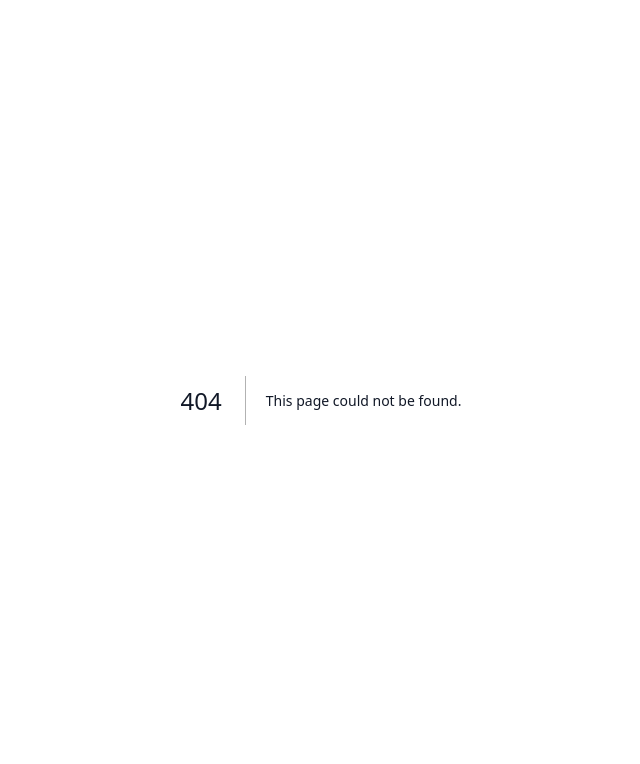
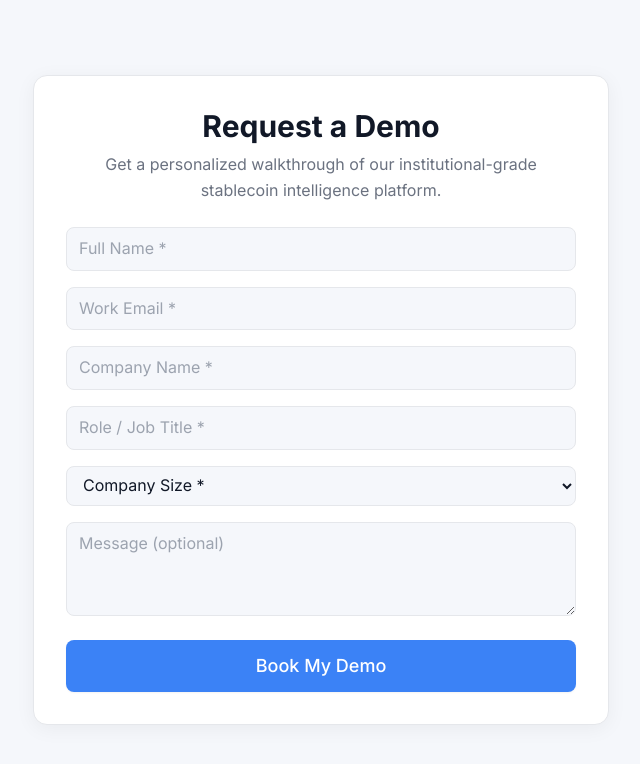
Before and after one commit to aryan192004/StableCoinMonitoringSystem, a Next.js app in the folder apps/frontend/: page /request-demo in a window 1280 px wide. Before the commit this address had no page. Shown: the top 764 px of the page, without its empty margins (319-959 px from the left). Built offline with nearby package versions, Linux system fonts and the light colour scheme.

Commit message:
added request demo form page

```diff
--- /dev/null
+++ b/apps/frontend/app/request-demo/page.tsx
@@ -0,0 +1,193 @@
+'use client';
+
+import { useState } from 'react';
+import { Button } from '@/components/ui';
+
+export default function RequestDemoPage() {
+  const [form, setForm] = useState({
+    name: '',
+    email: '',
+    company: '',
+    role: '',
+    size: '',
+    message: '',
+  });
+
+  const [errors, setErrors] = useState<any>({});
+  const [submitted, setSubmitted] = useState(false);
+
+  // Handle input change
+  const handleChange = (field: string, value: string) => {
+    setForm({ ...form, [field]: value });
+
+    // Remove error once user types
+    setErrors({ ...errors, [field]: '' });
+  };
+
+  // Validate fields
+  const validate = () => {
+    let newErrors: any = {};
+
+    if (!form.name) newErrors.name = 'Full name is required';
+    if (!form.email) newErrors.email = 'Email is required';
+    if (!form.company) newErrors.company = 'Company name is required';
+    if (!form.role) newErrors.role = 'Role is required';
+    if (!form.size) newErrors.size = 'Company size is required';
+
+    setErrors(newErrors);
+    return Object.keys(newErrors).length === 0;
+  };
+
+  // Submit form
+  const handleSubmit = (e: any) => {
+    e.preventDefault();
+
+    if (!validate()) return;
+
+    // Simulate API call
+    setTimeout(() => {
+      setSubmitted(true);
+    }, 600);
+  };
+
+  // Success screen
+  if (submitted) {
+    return (
+      <div className="min-h-screen flex items-center justify-center bg-background px-6">
+        <div className="bg-surface border border-border rounded-xl2 shadow-card p-10 text-center max-w-md w-full">
+          <h2 className="text-2xl font-bold text-textPrimary mb-4">
+            Demo Requested Successfully!
+          </h2>
+          <p className="text-textSecondary">
+            Our team will contact you within 24 hours with your personalized demo.
+          </p>
+
+          <div className="mt-6">
+            <a
+              href="/"
+              className="text-primary font-medium hover:underline"
+            >
+              ← Back to Home
+            </a>
+          </div>
+        </div>
+      </div>
+    );
+  }
+
+  // Form UI
+  return (
+    <div className="min-h-screen bg-background flex items-center justify-center px-6 py-16">
+      <div className="bg-surface border border-border rounded-xl2 shadow-card p-8 w-full max-w-xl">
+        <h1 className="text-3xl font-bold text-textPrimary mb-2 text-center">
+          Request a Demo
+        </h1>
+        <p className="text-textSecondary text-center mb-6">
+          Get a personalized walkthrough of our institutional-grade stablecoin intelligence platform.
+        </p>
+
+        <form className="space-y-4" onSubmit={handleSubmit}>
+          {/* Full Name */}
+          <div>
+            <input
+              type="text"
+              placeholder="Full Name *"
+              value={form.name}
+              onChange={(e) => handleChange('name', e.target.value)}
+              className={`w-full px-3 py-2 rounded-lg border ${
+                errors.name ? 'border-red-500' : 'border-border'
+              } bg-background focus:outline-none focus:ring-2 focus:ring-primary`}
+            />
+            {errors.name && (
+              <p className="text-red-500 text-sm mt-1">{errors.name}</p>
+            )}
+          </div>
+
+          {/* Email */}
+          <div>
+            <input
+              type="email"
+              placeholder="Work Email *"
+              value={form.email}
+              onChange={(e) => handleChange('email', e.target.value)}
+              className={`w-full px-3 py-2 rounded-lg border ${
+                errors.email ? 'border-red-500' : 'border-border'
+              } bg-background focus:outline-none focus:ring-2 focus:ring-primary`}
+            />
+            {errors.email && (
+              <p className="text-red-500 text-sm mt-1">{errors.email}</p>
+            )}
+          </div>
+
+          {/* Company */}
+          <div>
+            <input
+              type="text"
+              placeholder="Company Name *"
+              value={form.company}
+              onChange={(e) => handleChange('company', e.target.value)}
+              className={`w-full px-3 py-2 rounded-lg border ${
+                errors.company ? 'border-red-500' : 'border-border'
+              } bg-background focus:outline-none focus:ring-2 focus:ring-primary`}
+            />
+            {errors.company && (
+              <p className="text-red-500 text-sm mt-1">{errors.company}</p>
+            )}
+          </div>
+
+          {/* Role */}
+          <div>
+            <input
+              type="text"
+              placeholder="Role / Job Title *"
+              value={form.role}
+              onChange={(e) => handleChange('role', e.target.value)}
+              className={`w-full px-3 py-2 rounded-lg border ${
+                errors.role ? 'border-red-500' : 'border-border'
+              } bg-background focus:outline-none focus:ring-2 focus:ring-primary`}
+            />
+            {errors.role && (
+              <p className="text-red-500 text-sm mt-1">{errors.role}</p>
+            )}
+          </div>
+
+          {/* Company Size */}
+          <div>
+            <select
+              value={form.size}
+              onChange={(e) => handleChange('size', e.target.value)}
+              className={`w-full px-3 py-2 rounded-lg border ${
+                errors.size ? 'border-red-500' : 'border-border'
+              } bg-background focus:outline-none focus:ring-2 focus:ring-primary`}
+            >
+              <option value="">Company Size *</option>
+              <option>1-10</option>
+              <option>11-50</option>
+              <option>51-200</option>
+              <option>200+</option>
+            </select>
+            {errors.size && (
+              <p className="text-red-500 text-sm mt-1">{errors.size}</p>
+            )}
+          </div>
+
+          {/* Message */}
+          <div>
+            <textarea
+              rows={3}
+              placeholder="Message (optional)"
+              value={form.message}
+              onChange={(e) => handleChange('message', e.target.value)}
+              className="w-full px-3 py-2 rounded-lg border border-border bg-background focus:outline-none focus:ring-2 focus:ring-primary"
+            />
+          </div>
+
+          {/* Submit */}
+          <Button variant="primary" size="lg" className="w-full mt-4">
+            Book My Demo
+          </Button>
+        </form>
+      </div>
+    </div>
+  );
+}
```
